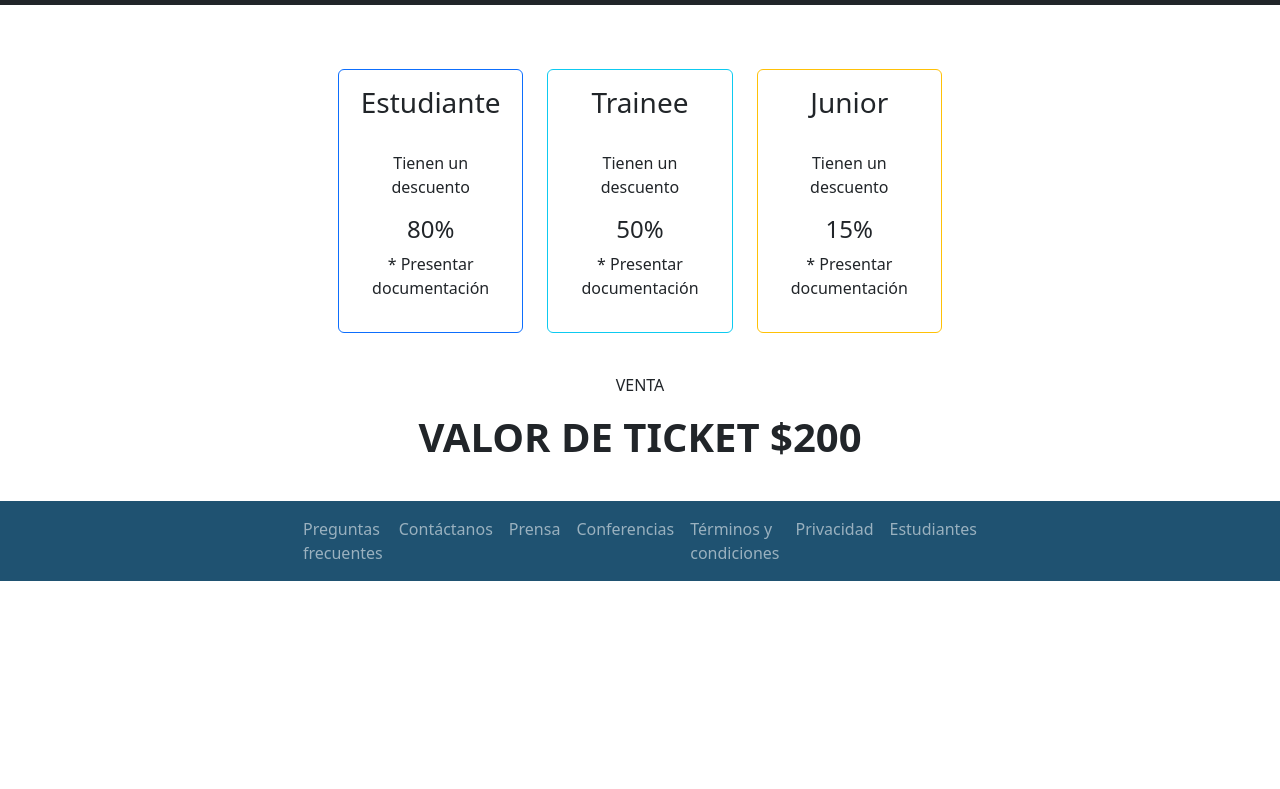
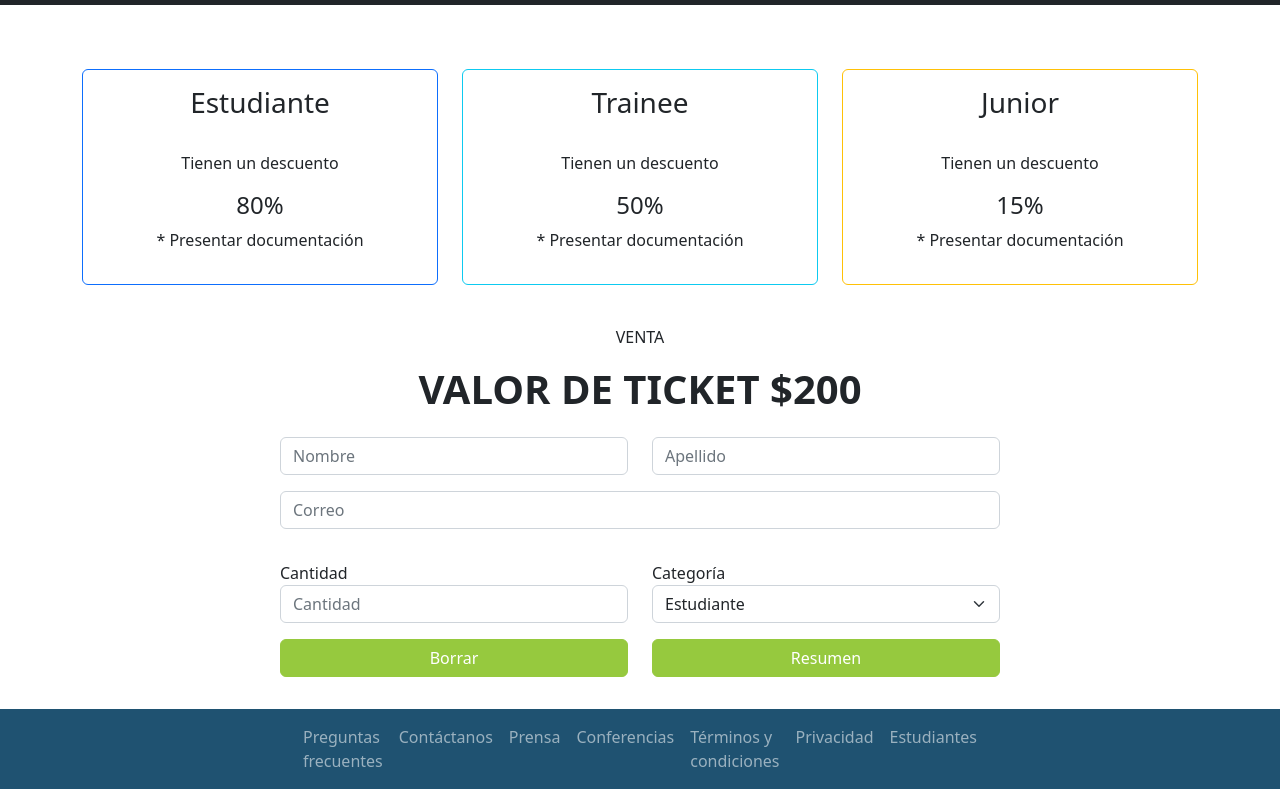
Before and after one commit to fedesanchezdev/Trabajo-Practico-Integrador, a plain HTML site: page tickets.html in a window 1280 px wide. Shown: the part 90-879 px from the top of the page. Before the commit the page ends 800 px from the top, so only its background shows below. Drawn offline with nearby package versions, Linux system fonts and the light colour scheme.

Commit message:
Agregado formulario

```diff
--- a/tickets.html
+++ b/tickets.html
@@ -56,7 +56,7 @@
         </div>
 
 
-        <div class="container mt-5 py-3 w-50">
+        <div class="container mt-5 py-3">
             <main>
                 <div class="row row-cols-md-3 mb-3 text-center">
                     <div class="col">
@@ -99,12 +99,67 @@
                 <p class="text-center">VENTA</p>
                 <h2 class="display-6 text-center mb-4 fw-bold">VALOR DE TICKET $200</h2>
 
+                <!-- FORM -->
 
+                <div class="container">
+                    <!-- Fila 1 -->
+                    <div class="row my-2 justify-content-center">
+                        <!-- Columna 1 -->
+                        <div class="col-12 col-md-4 mb-2">
+                            <input type="text" class="form-control" id="nombre" placeholder="Nombre">
+                        </div>
 
+                        <!-- Columna 2 -->
+                        <div class="col-12 col-md-4 mb-2">
+                            <input type="text" class="form-control" id="apellido" placeholder="Apellido">
+                        </div>
+                    </div>
 
+                    <!-- Fila 2 -->
+                    <div class="row my-2 justify-content-center">
+                        <!-- Columna 1 -->
+                        <div class="col-12 col-md-8 mb-4">
+                            <input type="email" class="form-control" id="email" placeholder="Correo">
+                        </div>
+                    </div>
 
+                    <!-- Fila 3 -->
+                    <div class="row my-2 justify-content-center">
+                        <!-- Columna 1 -->
+                        <div class="col-12 col-md-4 mb-2">
+                            <label for="cantidad">Cantidad</label>
+                            <input type="number" class="form-control" id="cantidad" name="cantidad" min="1" max="10"
+                                placeholder="Cantidad">
+                        </div>
 
+                        <!-- Columna 2 -->
+                        <div class="col-12 col-md-4 mb-2">
+                            <label for="categoria">Categoría</label>
+                            <select class="form-select" id="categoria">
+                                <option value="estudiante">Estudiante</option>
+                                <option value="trainee">Trainee</option>
+                                <option value="junior">Junior</option>
+                            </select>
+                        </div>
+                    </div>
 
+                    <!-- Fila 4 ??? -->
+
+                    <!-- Fila 5 -->
+                    <div class="row my-2 justify-content-center">
+                        <!-- Columna 1 -->
+                        <div class="col-12 col-md-4 mb-2">
+                            <button type="submit" class="btn btn-success col-12 fondoBtn"
+                                style="background-color: #96C93E; border-color: #96C93E">Borrar</button>
+                        </div>
+
+                        <!-- Columna 2 -->
+                        <div class="col-12 col-md-4 mb-2">
+                            <button type="submit" class="btn btn-success col-12 fondoBtn"
+                                style="background-color: #96C93E; border-color: #96C93E">Resumen</button>
+                        </div>
+                    </div>
+                </div>
             </main>
         </div>
 
```
